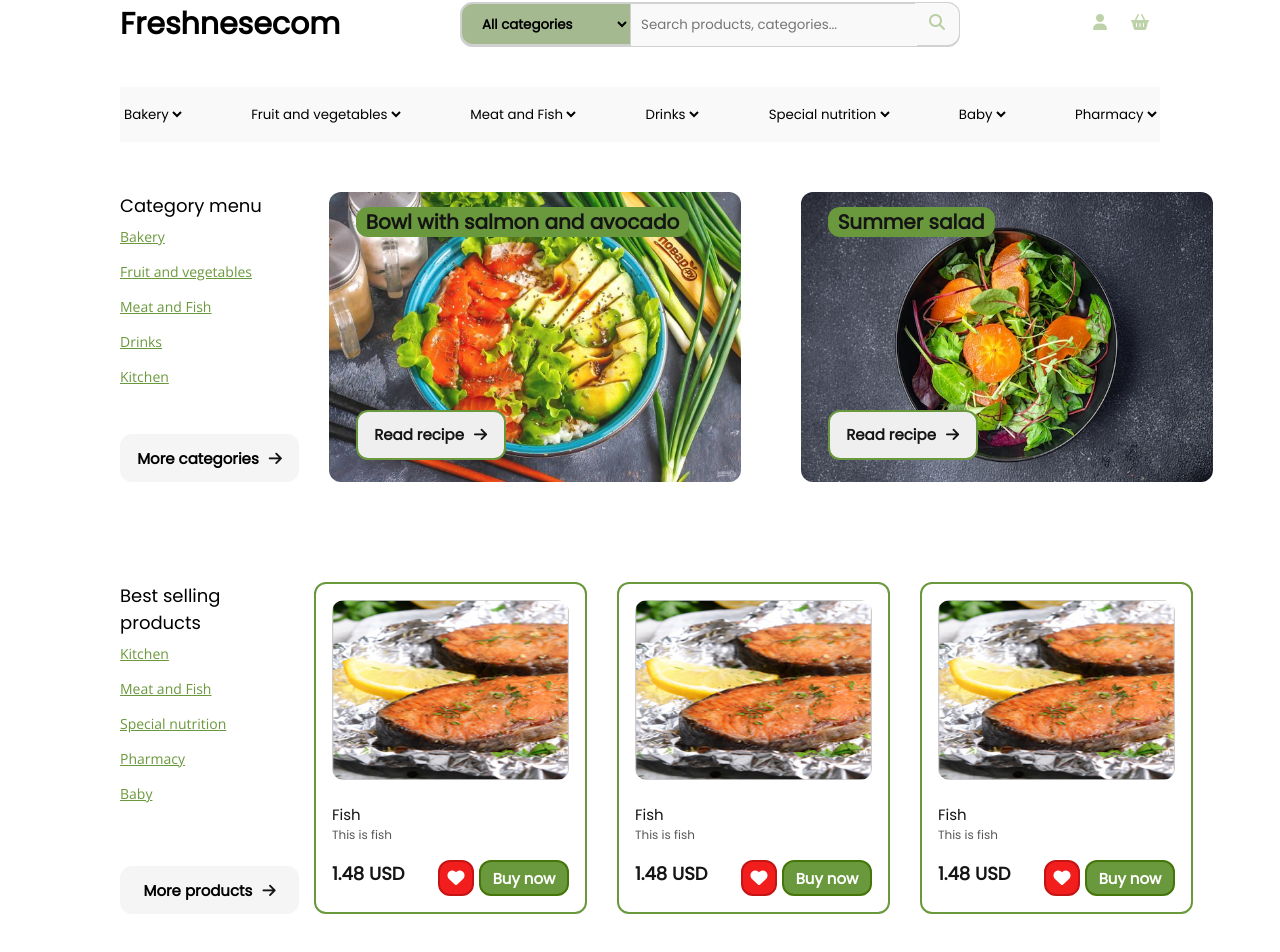
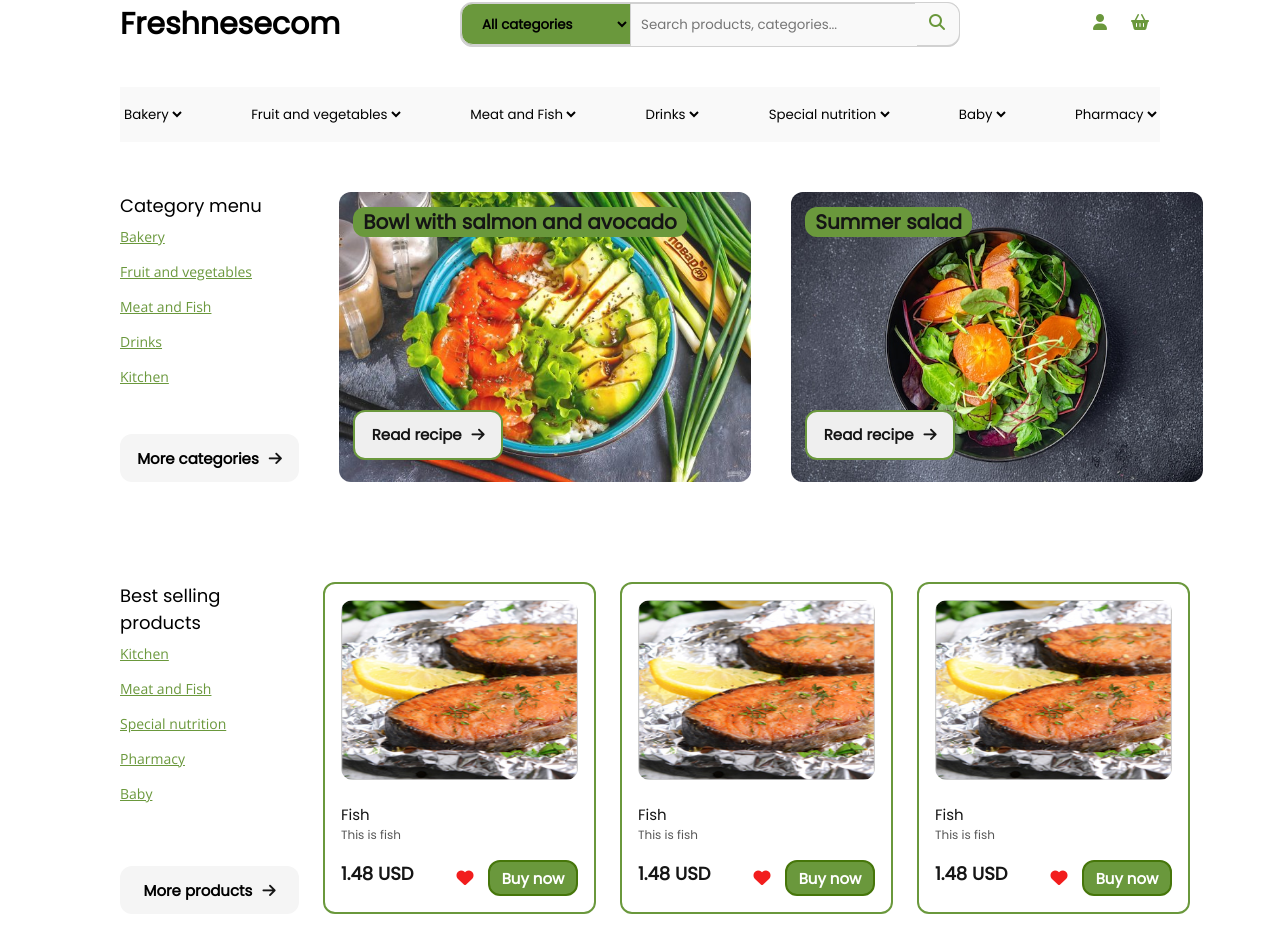
Before and after one commit to KasianKristina/online-store, a React (Create React App) app: page / in a window 1280 px wide. Shown: the part 89-1041 px from the top of the page. Built offline with nearby package versions, Linux system fonts and the light colour scheme.

Commit message:
change button like

```diff
--- a/src/components/Content/Content.jsx
+++ b/src/components/Content/Content.jsx
@@ -22,7 +22,6 @@ export const Content = () => {
             </div>
 
             <div className={styles.container}>
-
             <div className={styles.banner_text}>Bowl with salmon and avocado</div>
             <img src={banner_1} width='412px' height='290px' className={classnames(styles.banner_1, styles.banners)}></img>
             <button className={styles.bunner_button}>Read recipe</button>
--- a/src/components/Content/styles.module.css
+++ b/src/components/Content/styles.module.css
@@ -65,7 +65,7 @@
 }
 
 .banners {
-    margin: 0px 30px;
+    margin: 0px 0px 0px 40px;
     border-radius: 12px;
 }
 
--- a/src/components/Header/Navigation/styles.module.css
+++ b/src/components/Header/Navigation/styles.module.css
@@ -35,7 +35,7 @@ form {
     outline: none;
     padding-left: 16px;
     font-weight: 700;
-    background: #6a983c70;
+    background: #6A983C;
     cursor: pointer;
   }
 
@@ -65,7 +65,7 @@ form {
     content: "\f002";
     font-family: FontAwesome;
     font-size: 16px;
-    color: #6a983c70;
+    color: #6A983C;
   }
 
   .select_product{
@@ -93,12 +93,12 @@ form {
     content: "\f007";
     font-family: FontAwesome;
     font-size: 16px;
-    color: #6a983c70;
+    color: #6A983C;
   }
 
   .basket::before {
     content: "\f291";
     font-family: FontAwesome;
     font-size: 16px;
-    color: #6a983c70;
+    color: #6A983C;
   }
--- a/src/components/Product/styles.module.css
+++ b/src/components/Product/styles.module.css
@@ -2,7 +2,7 @@
     border-radius: 12px;
     border: 2px solid #6A983C;
     cursor: pointer;
-    margin: 0px 15px 0px 15px;
+    margin-left: 24px;
 }
 
 .photo {
@@ -52,13 +52,9 @@
 .like {
     width: 36px;
     height: 36px;
-    border-radius: 12px;
-    border: 2px solid #c41414;
-    background-color: #f21d1d;
-    color: #ffffff;
-    font-family: 'Poppins';
-    font-weight: 700;
-    font-size: 15px;
+    border: none;
+    background-color: #ffffff;
+    color: #f21d1d;
     margin-left: auto;
     cursor: pointer;
 }
```
Also changed, not shown: src/components/Comments/Comment/Comment.jsx (added, +16 -0 lines), src/components/Comments/Comments.jsx (added, +24 -0 lines), src/assets/person1.jpg (added), src/components/Comments/Comment/styles.module.css (added), src/components/Comments/styles.module.css (added).
